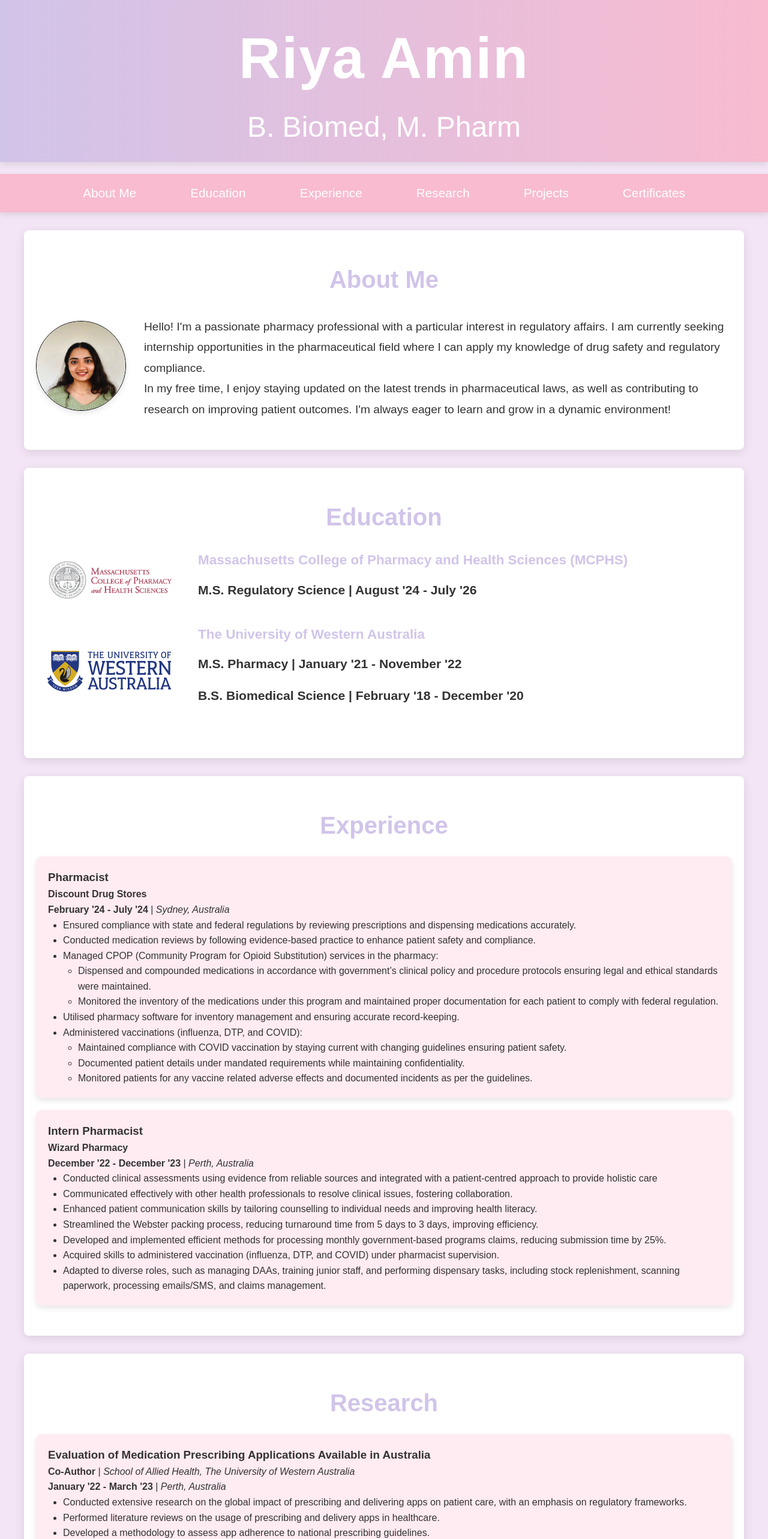
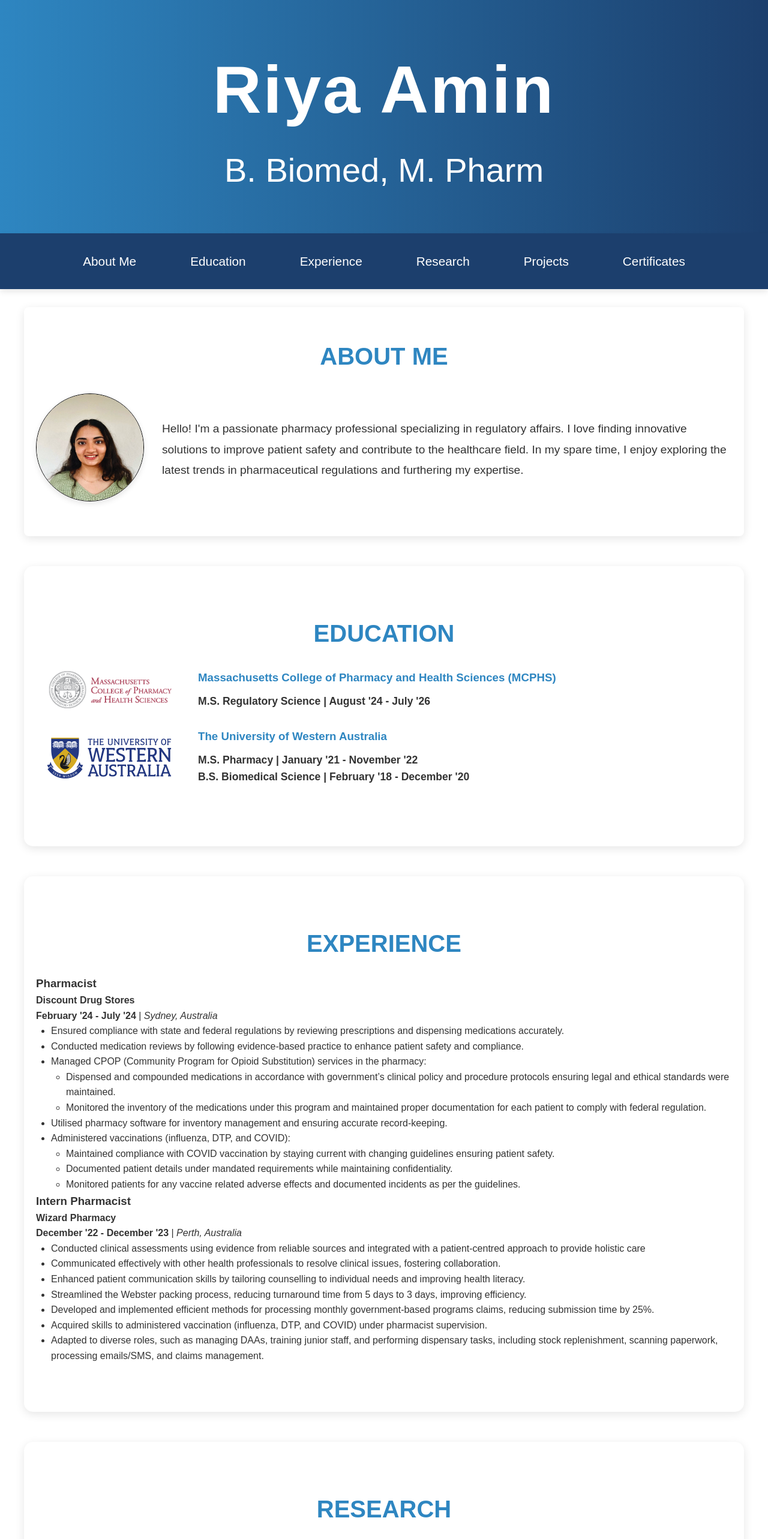
Before and after one commit to riya-amin/riya-amin.github.io, a plain HTML site: page index.html in a window 1280 px wide. Shown: the top 2566 px of the page at 60% size. Drawn offline with Linux system fonts and the light colour scheme.

Commit message:
Add files via upload

```diff
--- a/index.html
+++ b/index.html
@@ -10,36 +10,43 @@
         padding: 0;
         box-sizing: border-box;
     }
+
     body {
         font-family: 'Arial', sans-serif;
-            background-color: #f3e5f5;
-            color: #333;
+        background-color: #FFFFFF;  /* White background */
+        color: #333333;  /* Dark text color */
         line-height: 1.6;
         padding: 0;
         margin: 0;
     }
+
+    /* Header Styles */
     header {
-            background: linear-gradient(90deg, #d1c4e9, #f8bbd0);
+        background: linear-gradient(90deg, #2E86C1, #1C3F6D); /* Soft blue to dark blue gradient */
         color: white;
-            padding: 20px 0;
+        padding: 60px 20px;
         text-align: center;
-            font-size: 3em;
-            box-shadow: 0 4px 10px rgba(0, 0, 0, 0.1);
-            animation: fadeIn 2s ease-out;
+        font-size: 3.5em;
+/*        text-transform: uppercase;*/
+        animation: fadeInUp 2s ease-out;
     }
+
     header h1 {
-/*            text-transform: uppercase;*/
-            letter-spacing: 2px;
-            animation: fadeInUp 2s ease-in-out;
+        letter-spacing: 3px;
+        font-weight: 700;
+        animation: fadeInUp 2s ease-out;
     }
+
+    /* Navigation Styles */
     nav {
         display: flex;
         justify-content: center;
-            margin-top: 20px;
-            background-color: #f8bbd0;
+        background-color: #1C3F6D;  /* Dark blue */
+        padding: 15px 0;
         box-shadow: 0 4px 10px rgba(0, 0, 0, 0.1);
         animation: slideIn 1s ease-out;
     }
+
     nav a {
         text-decoration: none;
         color: white;
@@ -49,44 +56,33 @@
         border-radius: 5px;
         transition: background-color 0.3s, transform 0.3s;
     }
+
     nav a:hover {
-            background-color: #d1c4e9;
+        background-color: #F4B942;  /* Soft yellow accent */
         transform: scale(1.05);
     }
+
+    /* Section Styles */
     section {
-            padding: 50px 20px;
+        padding: 80px 20px;
         max-width: 1200px;
-            margin: 30px auto;
+        margin: 50px auto;
         background: white;
+        border-radius: 15px;
         box-shadow: 0 4px 15px rgba(0, 0, 0, 0.1);
-            border-radius: 8px;
         animation: fadeIn 1.5s ease-in-out;
     }
+
     section h2 {
         font-size: 2.5em;
-            color: #d1c4e9;
+        color: #2E86C1;  /* Soft blue */
         text-align: center;
         margin-bottom: 20px;
+        text-transform: uppercase;
+        animation: fadeInUp 2s ease-out;
     }
-        .content {
-            font-size: 1.2em;
-            line-height: 1.8;
-        }
-        .content p {
-            margin-bottom: 15px;
-        }
-        .experience, .research, .projects, .certificates, .contact {
-            display: flex;
-            flex-direction: column;
-            gap: 20px;
-        }
-        .experience div, .research div, .projects div, .certificates div {
-            background: #ffc5d957;
-            padding: 20px;
-            border-radius: 10px;
-            box-shadow: 0 4px 10px rgba(0, 0, 0, 0.1);
-        }
-        /* ABOUT ME */
+
+    /* About Me Section */
     #about {
     padding: 50px 20px;
     background-color: #fff;
@@ -97,7 +93,7 @@
 
 #about h2 {
     font-size: 2.5em;
-    color: #d1c4e9;
+    color: #2E86C1; /* Soft Blue */
     text-align: center;
     margin-bottom: 30px;
 }
@@ -105,21 +101,22 @@
 .about-content {
     display: flex;
     align-items: center;
-    gap: 30px;  /* Adjust spacing between image and text */
+    gap: 30px;
+    animation: fadeIn 1.5s ease-in-out;
 }
 
 .about-img {
     flex-shrink: 0; /* Prevents the image from shrinking */
-
 }
 
 .profile-img {
-    width: 150px; /* Adjust the size of the photo */
-    height: 150px;
-    object-fit: cover;  /* Ensures the image fits without distortion */
-    border-radius: 50%;  /* Makes the image round */
+    width: 180px;
+    height: 180px;
+    object-fit: cover;
+    border-radius: 50%;
     border: 1px solid black;
     box-shadow: 0 4px 10px rgba(0, 0, 0, 0.1);
+    animation: zoomIn 2s ease-in-out;
 }
 
 .about-text {
@@ -133,15 +130,15 @@
 }
 
 
-        /* EDUCATION */
+    /* Education Section */
     .education-item {
         display: flex;
         align-items: center;
         margin-bottom: 20px;
     }
 
-.university-logo {
-    width: 250px;  /* Adjust the size of the logo */
+    .education-item .university-logo {
+        width: 250px;
         height: auto;
         margin-right: 20px;
     }
@@ -152,43 +149,34 @@
 
     .education-item h3 {
         margin-bottom: 10px;
-    color: #d1c4e9;
+        color: #2E86C1;  /* Soft blue */
     }
 
     .education-item p {
         font-size: 1.1em;
     }
 
-        /* EXPERIENCE */
-        .experience ul {
+    /* Experience Section */
+    .experience ul,
+    .research ul {
         margin-left: 15px;
     }
 
-        .experience li {
-            margin-left: 10px
+    .experience li,
+    .research li {
+        margin-left: 10px;
     }
 
-        /* RESEARCH */
+    /* Research Section */
     .research ul {
         margin-left: 15px;
     }
 
     .research li {
-            margin-left: 10px
+        margin-left: 10px;
     }
 
-
-        footer {
-            text-align: center;
-            background: #333;
-            color: white;
-            padding: 15px;
-            font-size: 1.1em;
-            position: fixed;
-            width: 100%;
-            bottom: 0;
-        }
-
+    /* Contact Section */
     #contact {
         padding: 50px 20px;
         background-color: #fff;
@@ -199,7 +187,7 @@
 
     #contact h2 {
         font-size: 2.5em;
-    color: #d1c4e9;
+        color: #2E86C1;  /* Soft blue */
         text-align: center;
         margin-bottom: 30px;
     }
@@ -207,12 +195,12 @@
     .contact-buttons {
         display: flex;
         justify-content: center;
-    gap: 20px; /* Space between buttons */
+        gap: 20px;
     }
 
     .contact-button {
         text-decoration: none;
-    background-color: #d1c4e9;
+        background-color: #F4B942;  /* Soft yellow */
         color: white;
         padding: 15px 30px;
         border-radius: 5px;
@@ -221,23 +209,38 @@
     }
 
     .contact-button:hover {
-    background-color: #f8bbd0;
+        background-color: #2E86C1;  /* Soft blue */
         transform: scale(1.05);
     }
 
+    /* Animations */
     @keyframes fadeIn {
         0% { opacity: 0; }
         100% { opacity: 1; }
     }
+
     @keyframes slideIn {
         0% { transform: translateY(100%); }
         100% { transform: translateY(0); }
     }
+
     @keyframes fadeInUp {
         0% { opacity: 0; transform: translateY(50px); }
         100% { opacity: 1; transform: translateY(0); }
     }
+
+    @keyframes slideInFromLeft {
+        0% { transform: translateX(-100%); opacity: 0; }
+        100% { transform: translateX(0); opacity: 1; }
+    }
+
+    @keyframes zoomIn {
+        0% { transform: scale(0.7); opacity: 0; }
+        100% { transform: scale(1); opacity: 1; }
+    }
 </style>
+
+
 </head>
 <body>
 
@@ -263,11 +266,11 @@
             <img src="/docs/riya-amin.jpeg" alt="Your Photo" class="profile-img">
         </div>
         <div class="about-text">
-            <p>Hello! I'm a passionate pharmacy professional with a particular interest in regulatory affairs. I am currently seeking internship opportunities in the pharmaceutical field where I can apply my knowledge of drug safety and regulatory compliance.</p>
-            <p>In my free time, I enjoy staying updated on the latest trends in pharmaceutical laws, as well as contributing to research on improving patient outcomes. I'm always eager to learn and grow in a dynamic environment!</p>
+            <p>Hello! I'm a passionate pharmacy professional specializing in regulatory affairs. I love finding innovative solutions to improve patient safety and contribute to the healthcare field. In my spare time, I enjoy exploring the latest trends in pharmaceutical regulations and furthering my expertise.</p>
         </div>
     </div>
 </section>
+
 
 
 <section id="education">
@@ -370,19 +373,22 @@
     <div class="certificates">
         <div>
             <h3>General Pharmacist Registration</h3>
-            <p><strong>Issued by: Australian Health Practitioner Regulation Agency (AHPRA)</strong> | Validity: January 2024 - January 2026</p>
-        </div>
+            <p><strong>Issued by:</strong> Australian Health Practitioner Regulation Agency (AHPRA) <br/>
+                <strong>Validity:</strong> January 2024 - January 2026</p>
+        </div> <br/>
         <div>
             <h3>Standard First Aid, CPR and AED</h3>
-            <p><strong>Issued by: Australian Red Cross Society</strong> | Validity: November 2023 - November 2025</p>
-        </div>
+            <p><strong>Issued by:</strong> Australian Red Cross Society <br/> <strong>Validity:</strong> November 2023 - November 2025</p>
+        </div><br/>
         <div>
             <h3>Inclusive Leadership</h3>
-            <p><strong>Issued by: Common Purpose</strong> | Date Obtained: July 2019</p>
-        </div>
+            <p><strong>Issued by:</strong> Common Purpose <br/>
+                <strong>Date Obtained:</strong> July 2019</p>
+        </div><br/>
         <div>
             <h3>Year 12 Certificate of Merit Scholarship</h3>
-            <p><strong>Issued by: School Curriculum and Standards Authority (SCSA)</strong> | Date Obtained: November 2017</p>
+            <p><strong>Issued by:</strong> School Curriculum and Standards Authority (SCSA) <br/>
+                <strong>Date Obtained:</strong> November 2017</p>
         </div>
     </div>
 </section>
```
Lines whose indentation alone changed are shown as unchanged.
